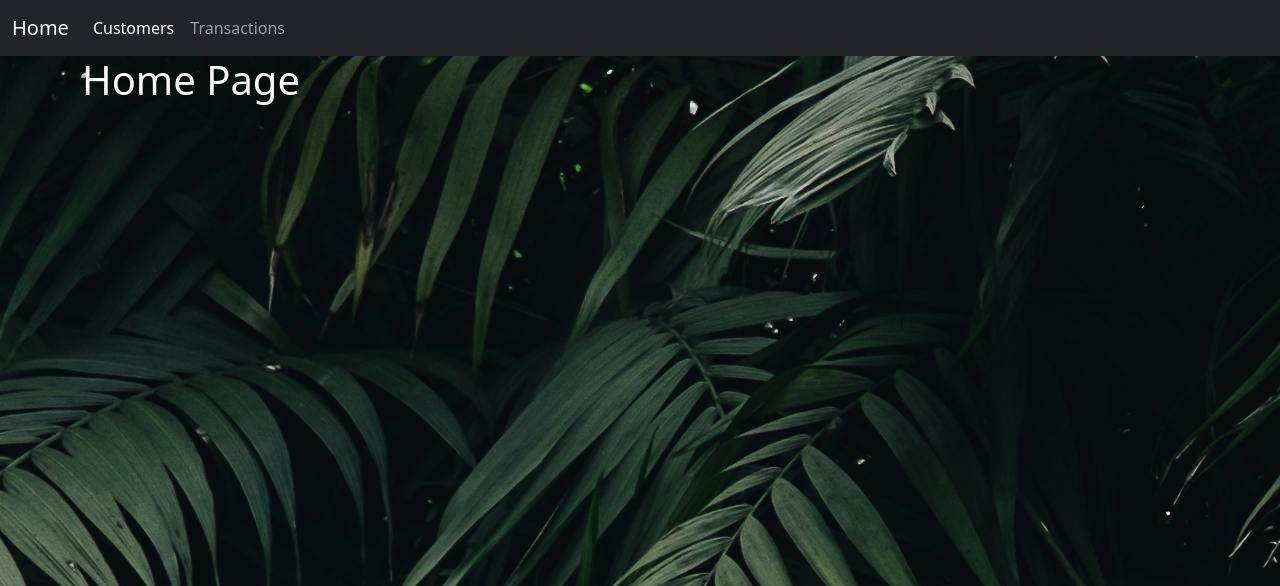
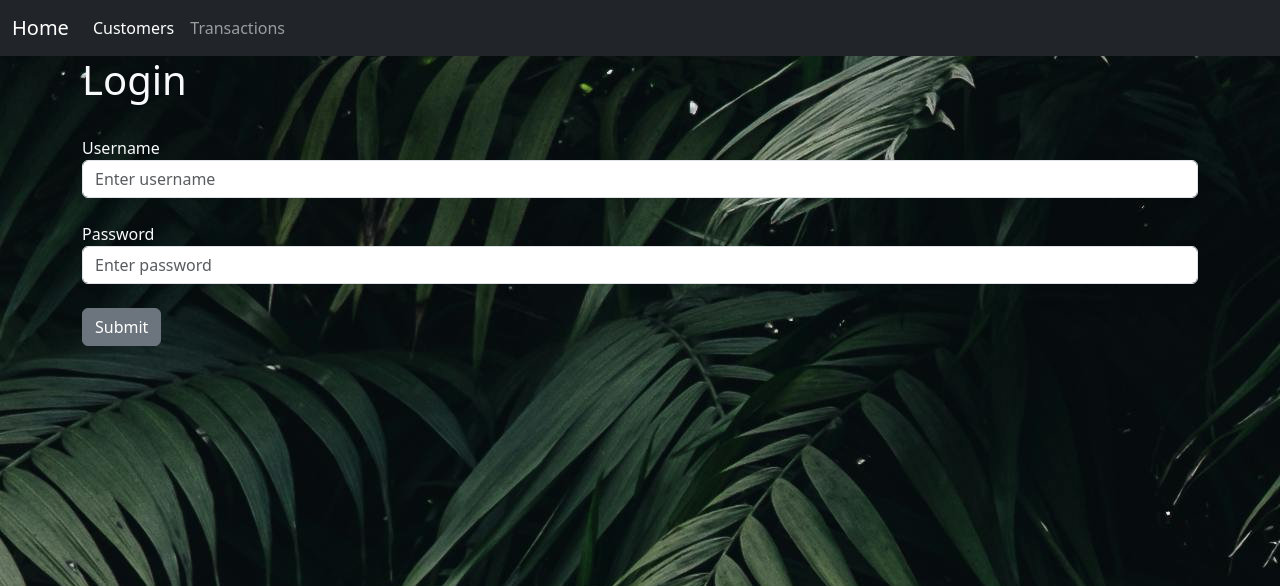
Before and after one commit to tylerboutwell/MotivateCRM, a Django app: page /crm/ in a window 1280 px wide. Shown: the top 586 px of the page. Run offline with Django 5.2, Linux system fonts and the light colour scheme.

Commit message:
add login form

```diff
--- a/crm_app/templates/crm/base.html
+++ b/crm_app/templates/crm/base.html
@@ -9,8 +9,19 @@
   <body>
     {%include 'crm\navbar.html'%}
     <div class="container">
-        {%block content%}
-        {%endblock%}
+      {%if messages%}
+        {%for message in messages%}
+            <div class="alert alert-warning alert-dismissible fade show" role="alert">
+              {{ message }}
+              <button type="button" class="vlose" data-dismiss="alert" aria-label="Close">
+                <span aria-hidden="true">&times;</span>
+              </button>
+            </div>
+        {%endfor%}
+      {%endif%}
+
+      {%block content%}
+      {%endblock%}
     </div>
     <script src="https://cdn.jsdelivr.net/npm/bootstrap@5.3.3/dist/js/bootstrap.bundle.min.js" integrity="sha384-YvpcrYf0tY3lHB60NNkmXc5s9fDVZLESaAA55NDzOxhy9GkcIdslK1eN7N6jIeHz" crossorigin="anonymous"></script>
   </body>
--- a/crm_app/templates/crm/home.html
+++ b/crm_app/templates/crm/home.html
@@ -5,6 +5,34 @@
 
 <link rel="stylesheet" href="{% static 'crm/style.css' %}">
 
-<h1 class = "text-light">Home Page</h1>
+{% if user.is_authenticated %}
 
-{%endblock%}
+    <h1 class="text-light">Hello!</h1>
+
+{% else %}
+
+    <h1 class = "text-light">Login</h1>
+    <br/>
+
+    <form method="post" action="{%url 'crm_app:home' %}" class="text-light">
+        {% csrf_token %}
+
+        <form>
+            <div class="form-group">
+            <label for="exampleInputEmail1">Username</label>
+            <input type="text" class="form-control" name = "username" placeholder="Enter username" required>
+            </div>
+            <br/>
+            <div class="form-group">
+            <label for="exampleInputPassword1">Password</label>
+            <input type="password" class="form-control" name = "password" placeholder="Enter password" required>
+            </div>
+            <br/>
+            <button type="submit" class="btn btn-secondary">Submit</button>
+        </form>
+
+    </form>
+
+{% endif %}
+
+{% endblock %}
--- a/crm_app/urls.py
+++ b/crm_app/urls.py
@@ -1,14 +1,13 @@
 from django.urls import path
 
-from .views import views
+from .views import views, user_views
 
 app_name = "crm_app"
 urlpatterns = [
-    path("", views.index, name="index"),
-
+    path("", user_views.home, name="home"),
     path("<int:pk>/", views.DetailView.as_view(), name="detail"),
-
     path("recent_orders/", views.recent_orders_generic.as_view(), name="recent orders"),
-
-    path("customer/<int:pk>/", views.CustomerDetailView.as_view(), name="customer detail")
+    path("customer/<int:pk>/", views.CustomerDetailView.as_view(), name="customer detail"),
+    #path("logout/", user_views.logout_user, name="logout"),
+   # path("register/", user_views.register, name="register"),
 ]
--- /dev/null
+++ b/crm_app/views/user_views.py
@@ -0,0 +1,24 @@
+from django.shortcuts import render, redirect
+from django.contrib.auth import authenticate, login, logout
+from django.contrib import messages
+
+def home(request):
+    if request.method == 'POST':
+        username = request.POST['username']
+        password = request.POST['password']
+        user = authenticate(request, username= username, password = password)
+        if user is not None:
+            login(request, user)
+            messages.success(request, "You have been logged in.")
+            return redirect('crm_app:home')
+        else:
+            messages.success(request, "There was an error logging in. Please try again...")
+            return redirect('crm_app:home')
+    else:
+        return render(request, 'crm/home.html', {})
+
+def logout_user(request):
+    pass
+
+def register(request):
+    pass
--- a/crm_app/views/views.py
+++ b/crm_app/views/views.py
@@ -6,8 +6,6 @@ from ..models import Transaction, Customer
 from django.utils import timezone
 
 
-def index(request):
-    return render(request, 'crm\home.html')
 
 class DetailView(generic.DetailView):
     model = Transaction
```
